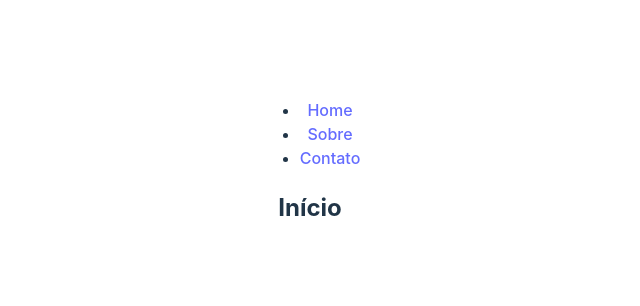
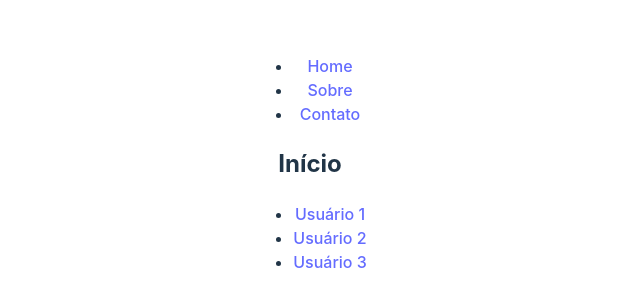
Before and after one commit to leojosants/udemy_desafios_de_reactjs_entrevistas_e_testes_tecnicos_secao_06, a React (Vite) app in the folder roteamento_e_navegacao/: page / in a window 1280 px wide. Shown: the part 236-542 px from the top of the page, without its empty margins (330-970 px from the left). Built offline with nearby package versions, Linux system fonts and the light colour scheme.

Commit message:
class 68 - exercise 26: navigation links solution

```diff
--- a/roteamento_e_navegacao/src/components/Home.jsx
+++ b/roteamento_e_navegacao/src/components/Home.jsx
@@ -1,7 +1,23 @@
+import { Link } from "react-router-dom";
+
 const Home = () => {
     return (
         <div>
             <h2>Início</h2>
+
+            <ul>
+                <li>
+                    <Link to={'/usuarios/1'}>Usuário 1</Link>
+                </li>
+
+                <li>
+                    <Link to={'/usuarios/2'}>Usuário 2</Link>
+                </li>
+
+                <li>
+                    <Link to={'/usuarios/3'}>Usuário 3</Link>
+                </li>
+            </ul>
         </div>
     );
 };
```
Also changed, not shown: roteamento_e_navegacao/exercises/ex_26_navigation_links.txt (added).
